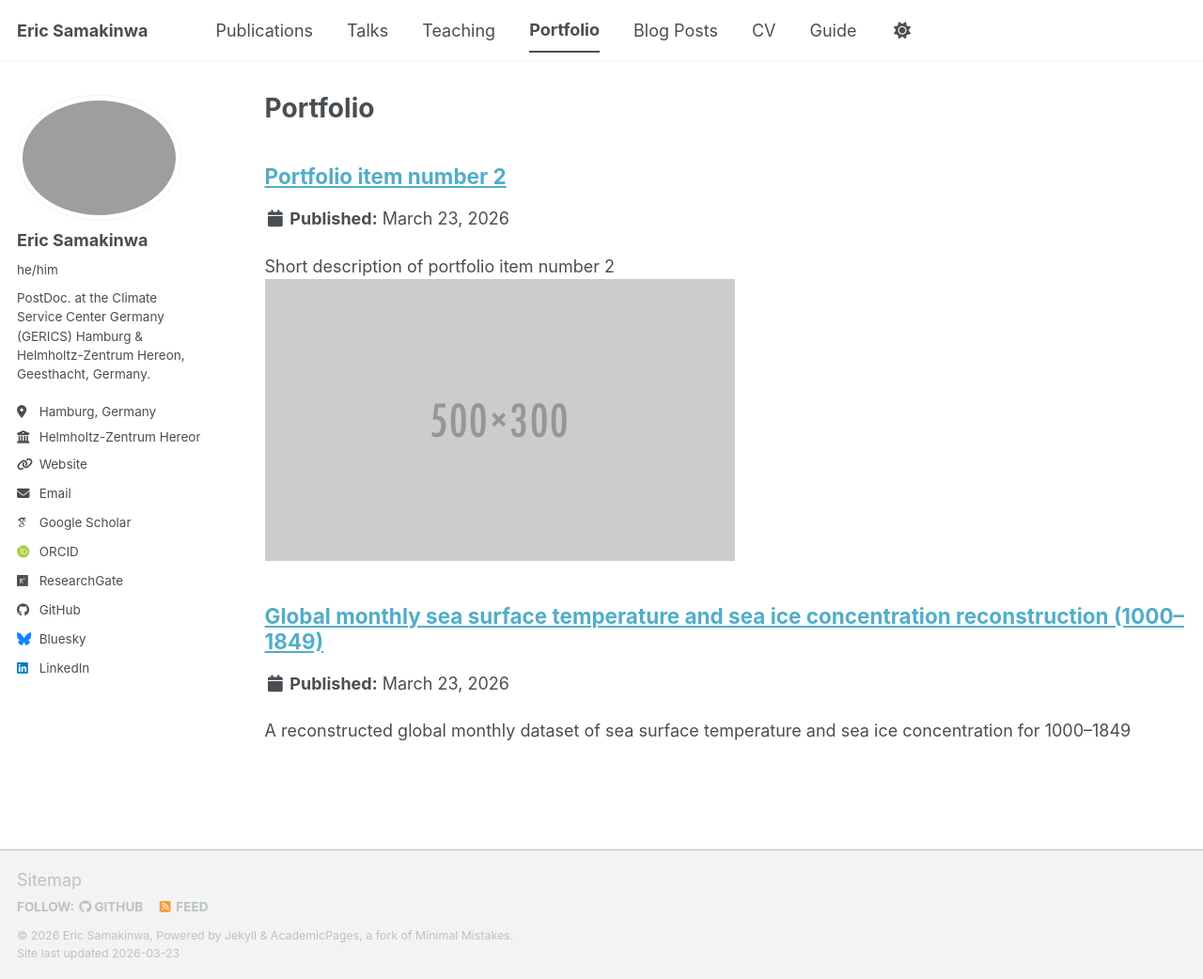
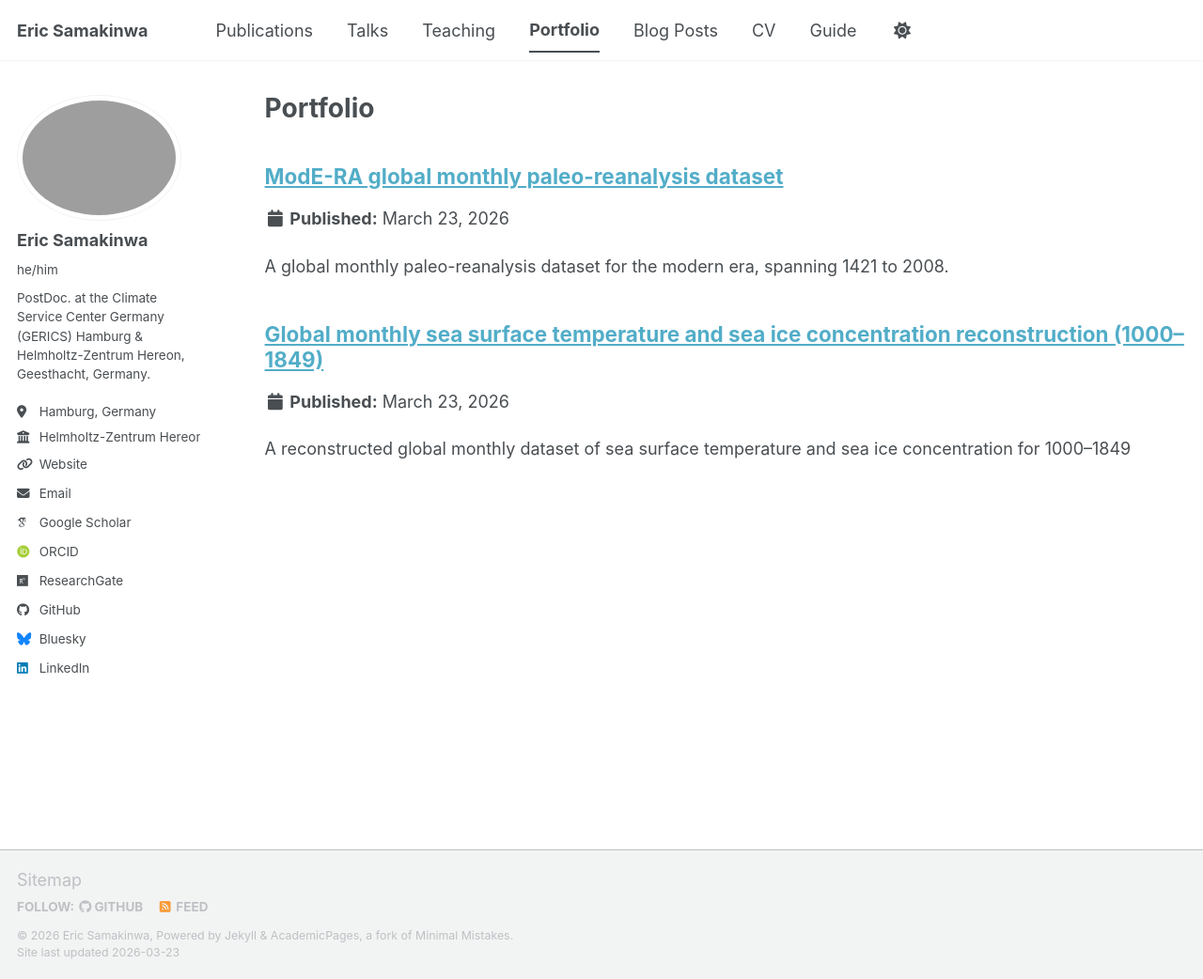
Before and after one commit to shamakson/shamakson.github.io, a Jekyll site: the page built from _pages/portfolio.html, in a window 1280 px wide and 1042 px high. Shown: the whole window at 94% size. Built offline with Jekyll 4.4.1, drawn with Linux system fonts in a browser that asks for light colours; some web fonts are replaced; a script bundle is joined from its source files by our own code; library files that are not in the unit come from our copies.

Commit message:
Update portfolio item to new dataset details
Updated portfolio item to reflect a new dataset with detailed information on the ModE-RA global monthly paleo-reanalysis dataset.

```diff
--- a/_portfolio/portfolio-2.html
+++ b/_portfolio/portfolio-2.html
@@ -1,7 +1,13 @@
 ---
-title: "Portfolio item number 2"
-excerpt: "Short description of portfolio item number 2 <br/><img src='/images/500x300.png'>"
-collection: portfolio
+title: "ModE-RA global monthly paleo-reanalysis dataset"
+excerpt: "A global monthly paleo-reanalysis dataset for the modern era, spanning 1421 to 2008."
+collection: Dataset
 ---
 
-This is an item in your portfolio. It can be have images or nice text. If you name the file .md, it will be parsed as markdown. If you name the file .html, it will be parsed as HTML.
+This dataset presents a global monthly paleo-reanalysis of the modern era from 1421 to 2008. It supports large-scale climate variability studies and long-term historical climate analysis.
+
+**Coverage:** Global, 1421–2008
+**Variables:** Monthly climate fields  (temperature, precipitation, SLP, wind speed)
+**Methods:** Paleo-reanalysis integrating observations and model-based reconstruction
+**Related publication:** [ModE-RA: a global monthly paleo-reanalysis of the modern era 1421 to 2008](https://doi.org/10.1038/s41597-023-02733-8)
+**Access:** [Add dataset link here](https://www.wdc-climate.de/ui/entry?acronym=ModE-RA_info)
```
